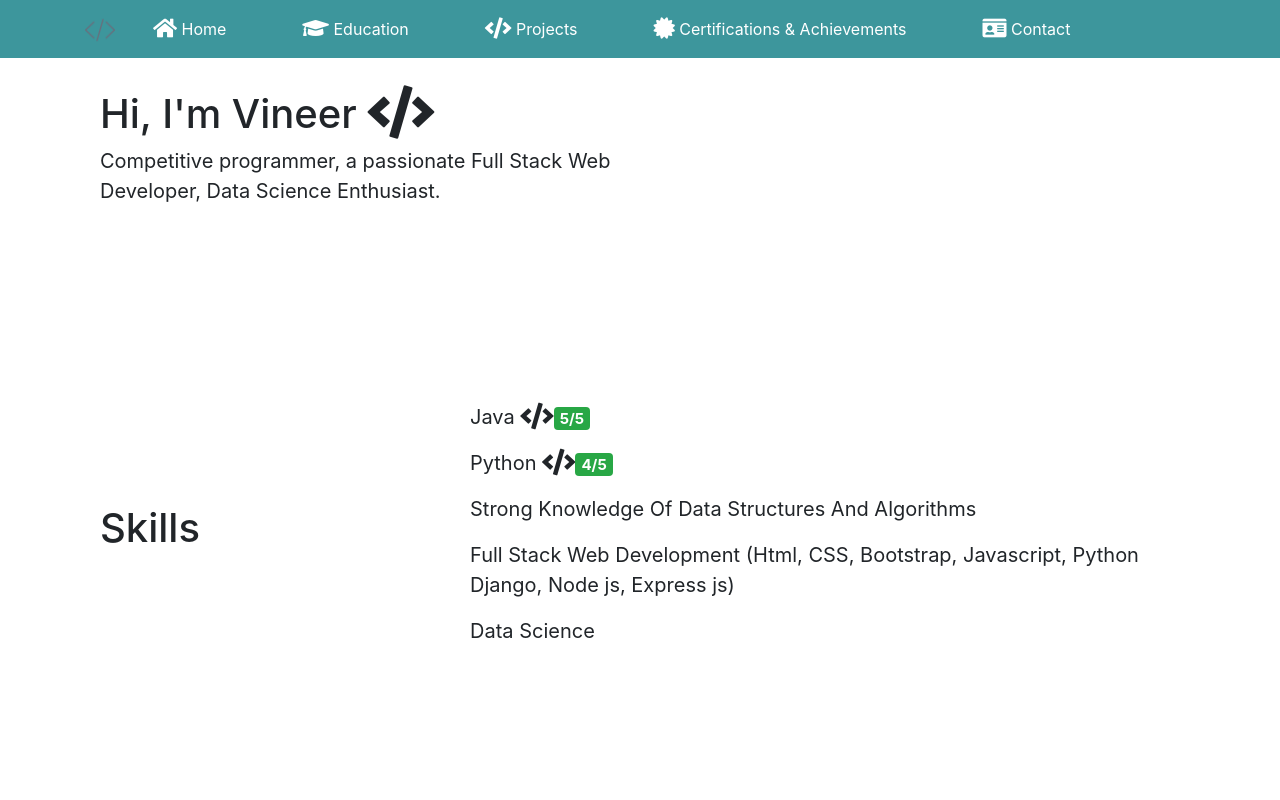
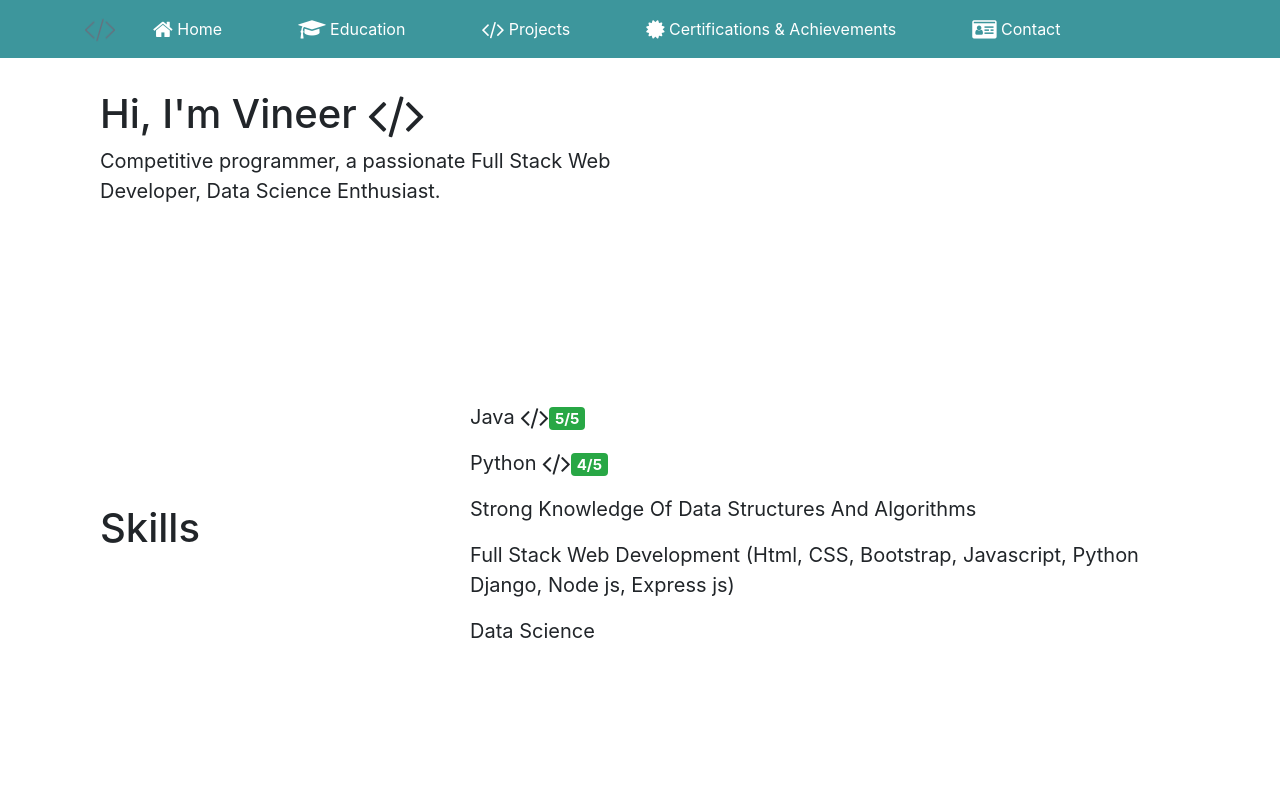
Before and after one commit to nagavineerpasam/mywebsite, a website: page index.html in a window 1280 px wide. Shown: the top 800 px of the page. Drawn offline with nearby package versions, Linux system fonts and the light colour scheme.

Commit message:
Update index.html

```diff
--- a/index.html
+++ b/index.html
@@ -6,7 +6,7 @@
     <meta name="viewport" content="width=device-width, initial-scale=1.0, shrink-to-fit=no">
     <!-- CSS only -->
    <link rel="stylesheet" href="https://stackpath.bootstrapcdn.com/bootstrap/4.5.0/css/bootstrap.min.css">
-    <link rel="stylesheet" href="//use.fontawesome.com/releases/v5.0.7/css/all.css">
+    <link rel="stylesheet" href="https://stackpath.bootstrapcdn.com/font-awesome/4.7.0/css/font-awesome.min.css">
 
     <link rel="stylesheet" href="styles.css">
 
```
